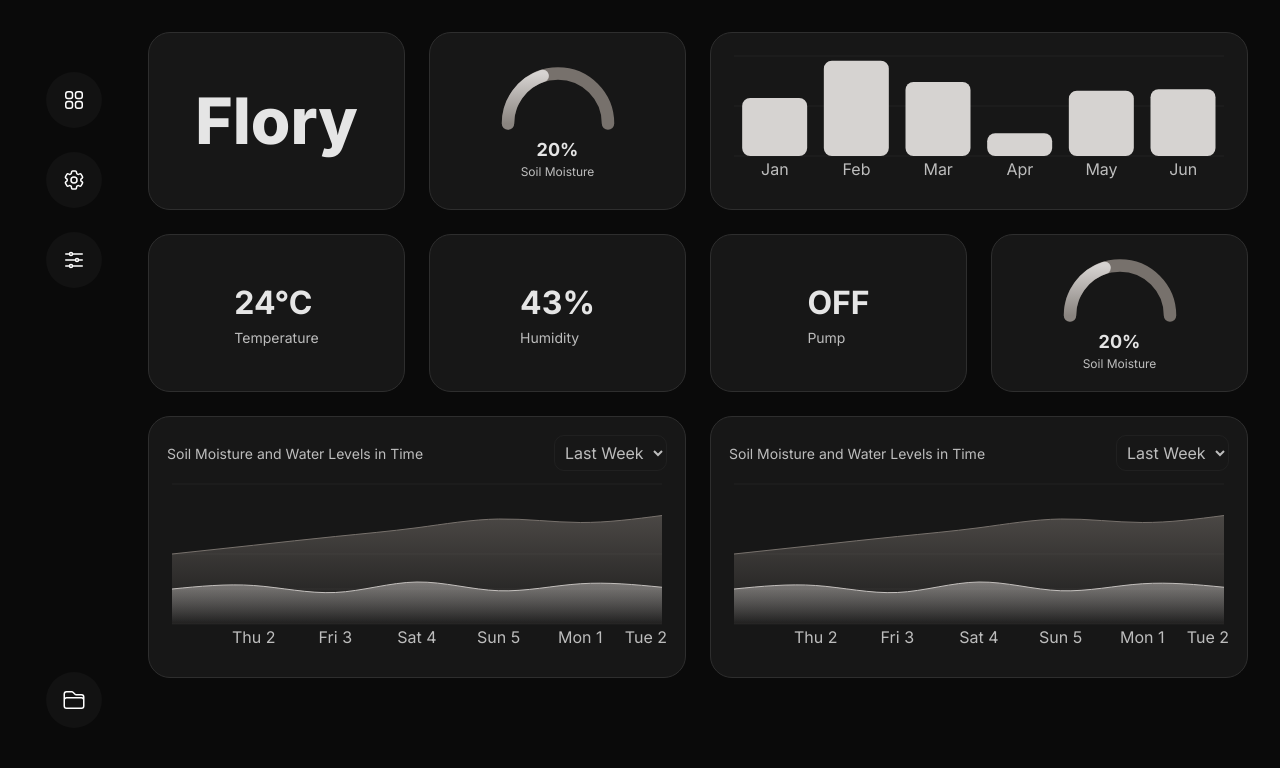
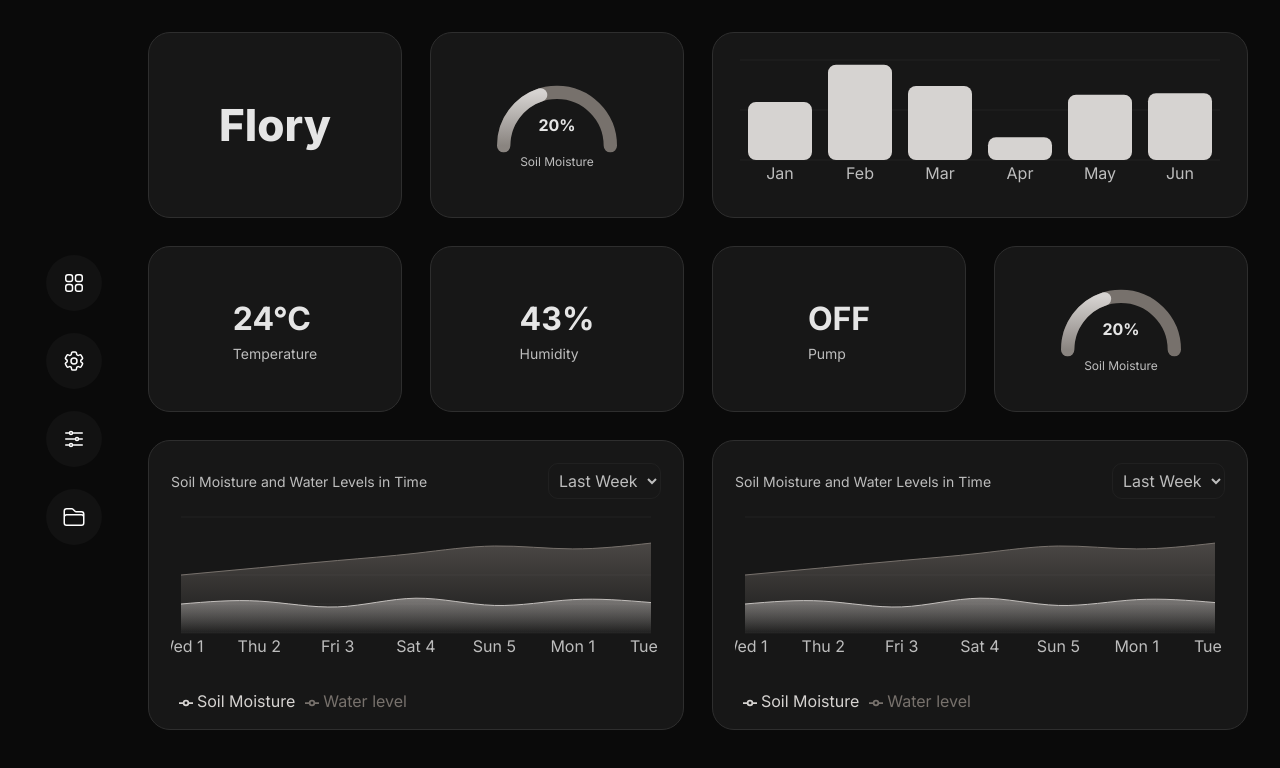
Before and after one commit to AthemiS13/Flory, a Next.js app in the folder my-app/: page / in a window 1280 px wide. Shown: the top 768 px of the page. Built offline with nearby package versions, Linux system fonts and the light colour scheme.

Commit message:
feat: update layout and styling; adjust grid dimensions, card padding, and sidebar alignment

```diff
--- a/my-app/app/globals.css
+++ b/my-app/app/globals.css
@@ -43,8 +43,8 @@ body {
   display:grid;
   grid-template-columns: repeat(4, 1fr);
   grid-template-rows: repeat(3, auto);
-  grid-auto-rows: minmax(140px, auto);
-  gap:24px;
+  grid-auto-rows: minmax(180px, auto);
+  gap:28px;
   width: 100%;
 }
 
@@ -54,7 +54,7 @@ body {
 .card {
   background: var(--card);
   border-radius: var(--rounded-lg);
-  padding: 18px;
+  padding: 22px;
   border: 1px solid var(--card-stroke);
   display:flex;
   align-items:center;
--- a/my-app/app/page.tsx
+++ b/my-app/app/page.tsx
@@ -12,7 +12,7 @@ export default function Home(){
       <main>
         <div className="main-grid">
           <div className="card" style={{borderRadius:22}}>
-            <div style={{fontSize:64,fontWeight:800,color:'var(--fg)'}}>Flory</div>
+            <div style={{fontSize:44,fontWeight:800,color:'var(--fg)'}}>Flory</div>
           </div>
 
           <div className="card">
@@ -49,11 +49,11 @@ export default function Home(){
           </div>
 
           <div className="col-span-2">
-            <ChartAreaInteractive className="" />
+            <ChartAreaInteractive className="" title="Soil Moisture and Water Levels in Time" />
           </div>
 
           <div className="col-span-2">
-            <ChartAreaInteractive className="" />
+            <ChartAreaInteractive className="" title="Temperature and Humidity in Time" />
           </div>
         </div>
       </main>
--- a/my-app/components/Gauge.client.tsx
+++ b/my-app/components/Gauge.client.tsx
@@ -15,9 +15,9 @@ export default function Gauge({value=20}:{value?:number}){
         </defs>
         <path d="M10,50 A40,40 0 0,1 90,50" stroke="var(--graph-2)" strokeWidth="10" fill="none" strokeLinecap="round" />
         <path d="M10,50 A40,40 0 0,1 90,50" stroke="url(#g)" strokeWidth="10" fill="none" strokeLinecap="round" strokeDasharray="251" strokeDashoffset={`${251 - (251*(value/100))}`} />
+        <text x="50" y="39" textAnchor="middle" fill="var(--fg)" fontSize="12" fontWeight={700}>{value}%</text>
       </svg>
-      <div style={{textAlign:'center'}}>
-        <div style={{fontWeight:700,fontSize:18}}>{value}%</div>
+      <div style={{textAlign:'center', marginTop:-6}}>
         <div style={{color:'var(--muted)',fontSize:12}}>Soil Moisture</div>
       </div>
     </div>
--- a/my-app/components/Sidebar.tsx
+++ b/my-app/components/Sidebar.tsx
@@ -2,7 +2,8 @@ import Image from 'next/image'
 
 export default function Sidebar(){
   return (
-    <aside className="sidebar" style={{paddingTop:40, paddingBottom:40}}>
+    <aside className="sidebar" style={{paddingTop:20, paddingBottom:20, justifyContent:'center'}}>
+      <div style={{display:'flex',flexDirection:'column',gap:22,alignItems:'center'}}>
         <div className="round-btn" style={{width:56,height:56}}>
           <img src="/dashboard.svg" alt="dashboard" width={24} height={24} />
         </div>
@@ -12,9 +13,9 @@ export default function Sidebar(){
         <div className="round-btn" style={{width:56,height:56}}>
           <img src="/calibration.svg" alt="calib" width={24} height={24} />
         </div>
-      <div style={{flex:1}} />
         <div className="round-btn" style={{width:56,height:56}}>
           <img src="/files.svg" alt="files" width={24} height={24} />
+        </div>
       </div>
     </aside>
   )
--- a/my-app/components/charts/ChartAreaInteractive.client.tsx
+++ b/my-app/components/charts/ChartAreaInteractive.client.tsx
@@ -4,7 +4,7 @@ import Card from '../Card'
 
 const Area = React.lazy(() => import('./_AreaInner'))
 
-export default function ChartAreaInteractive({className = ''}:{className?:string}){
+export default function ChartAreaInteractive({className = '', title='Soil Moisture and Water Levels in Time'}:{className?:string, title?:string}){
   return (
     <Card className={`card-large ${className}`} center={false}>
       <Suspense fallback={<div style={{height:180}} />}>
--- a/my-app/components/charts/_AreaInner.tsx
+++ b/my-app/components/charts/_AreaInner.tsx
@@ -1,6 +1,6 @@
 "use client"
 import React from 'react'
-import { AreaChart, Area, CartesianGrid, XAxis, Tooltip, ResponsiveContainer } from 'recharts'
+import { AreaChart, Area, CartesianGrid, XAxis, Tooltip, ResponsiveContainer, Legend } from 'recharts'
 
 const chartData = [
   { date: 'Wed 1', soil: 20, water: 40 },
@@ -14,16 +14,16 @@ const chartData = [
 
 export default function AreaInner(){
   return (
-    <div style={{width:'100%'}}>
+  <div style={{width:'100%'}}>
       <div style={{display:'flex',justifyContent:'space-between',alignItems:'center',marginBottom:8}}>
         <div style={{fontSize:14,color:'var(--muted)'}}>Soil Moisture and Water Levels in Time</div>
         <select style={{background:'transparent',color:'var(--muted)',borderRadius:10,border:'1px solid rgba(255,255,255,0.04)',padding:6}}>
           <option>Last Week</option>
         </select>
       </div>
-      <div style={{height:180}}>
+      <div style={{height:200}}>
         <ResponsiveContainer width="100%" height="100%">
-          <AreaChart data={chartData}>
+          <AreaChart data={chartData} margin={{left:10,right:10,top:10,bottom:20}}>
             <defs>
               <linearGradient id="g1" x1="0" x2="0" y1="0" y2="1">
                 <stop offset="0%" stopColor="var(--graph-1)" stopOpacity={0.9} />
@@ -35,8 +35,9 @@ export default function AreaInner(){
               </linearGradient>
             </defs>
             <CartesianGrid vertical={false} strokeOpacity={0.06} />
-            <XAxis dataKey="date" tick={{fill:'var(--muted)'}} axisLine={false} tickLine={false} />
+            <XAxis dataKey="date" tick={{fill:'var(--muted)'}} axisLine={false} tickLine={false} interval={0} />
             <Tooltip contentStyle={{background:'var(--card)',border:'1px solid var(--card-stroke)'}} itemStyle={{color:'var(--fg)'}}/>
+            <Legend verticalAlign="bottom" align="left" wrapperStyle={{bottom:-6,left:8}} formatter={(value) => value === 'soil' ? 'Soil Moisture' : 'Water level'} />
             <Area dataKey="soil" stroke="var(--graph-1)" fill="url(#g1)" type="natural" />
             <Area dataKey="water" stroke="var(--graph-2)" fill="url(#g2)" type="natural" />
           </AreaChart>
```
Lines whose indentation alone changed are shown as unchanged.
